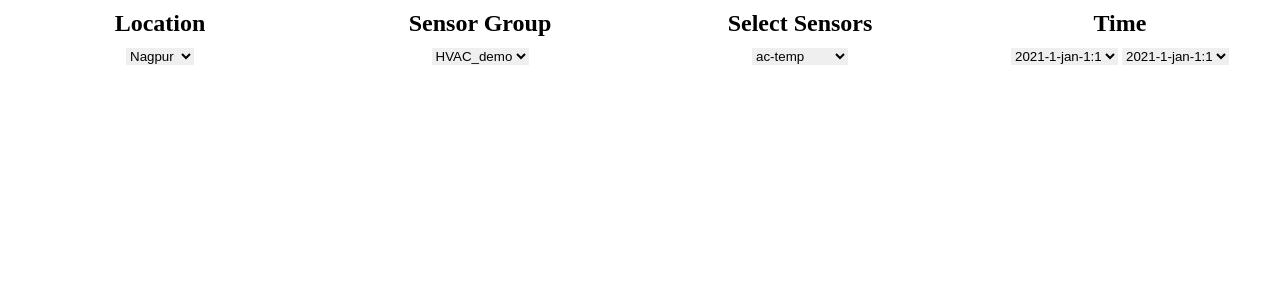
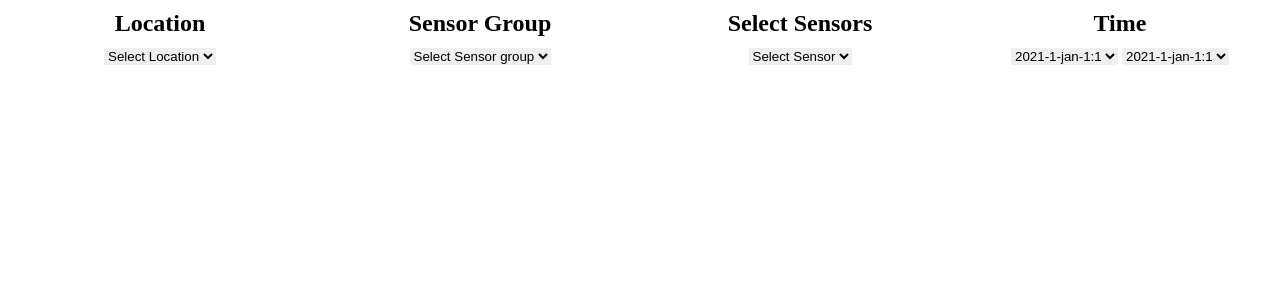
Before and after one commit to karanmotghare/Sensor-Analysis, a Django app: template sensor_analysis/templates/homepage.html in a window 1280 px wide. Shown: the part 30-330 px from the top of the page. Run offline with Django 3.2, Linux system fonts and the light colour scheme; the template is opened without the code that fills it, so the values that code supplies are empty.

Commit message:
Dynamic drop down

```diff
--- a/sensor_analysis/sensor_analysis/urls.py
+++ b/sensor_analysis/sensor_analysis/urls.py
@@ -29,5 +29,6 @@ urlpatterns = [
     path('addOrg', views.add_org, name='addOrg'),
     path('addNewOrg', views.add_new_org, name='addNewOrg'),
     path('chartJS', views.chart_js, name='chart'),
-
+    path('getSgAjax', views.getSgAjax, name='getSgAjax'),
+    path('getSensorAjax', views.getSensorAjax, name='getSensorAjax'),
 ]
--- a/sensor_analysis/static/js/javascript.js
+++ b/sensor_analysis/static/js/javascript.js
@@ -22,3 +22,62 @@ function drop() {
         droplist.style.visibility = 'hidden';
     }
 }
+
+
+// Functions to facilitate graph attributes selection on homepage
+
+function change_location(){
+    console.log("Location value changed");
+
+    // Get id of selected location
+    var x = document.getElementById('location_list');
+    var id = x.value;
+
+    $.ajax({
+        type: "POST",
+        url: 'getSgAjax',
+        data: {
+            'location_id' : id,
+            'csrfmiddlewaretoken': '{{ csrf_token }}',
+        },
+
+        success: function(sg){
+            let html_data = '<option value="" disabled selected>Select Sensor group</option>';
+            sg.forEach(function (sg) {
+                html_data += `<option value="${sg.sg_id}">${sg.sg_name}</option>`
+            });
+
+            var sengrp = document.getElementById('sngrp_list');
+            sengrp.innerHTML = html_data;
+            change_sg();
+        }
+    });
+
+}
+
+function change_sg(){
+    console.log("Sensor Group value changed");
+
+    // Get id of selected location
+    var x = document.getElementById('sngrp_list');
+    var id = x.value;
+
+    $.ajax({
+        type: "POST",
+        url: 'getSensorAjax',
+        data: {
+            'sg_id' : id,
+            'csrfmiddlewaretoken': '{{ csrf_token }}',
+        },
+
+        success: function(sensor){
+            let html_data = '<option value="" disabled selected>Select Sensor</option>';
+            sensor.forEach(function (sensor) {
+                html_data += `<option value="${sensor.sensor_id}">${sensor.sensor_name}</option>`
+            });
+
+            var sen = document.getElementById('sns_list');
+            sen.innerHTML = html_data;
+        }
+    });
+}
--- a/sensor_analysis/templates/homepage.html
+++ b/sensor_analysis/templates/homepage.html
@@ -22,18 +22,20 @@
         <div class="col">
             <h2>Location</h2>
             <div class="col_log">
-                <select name="location" id="loaction_list">
-                    <option id="loc_opt" value="ngp_loc">Nagpur</option>
-                    <option id="loc_opt" value="pn_loc">Pune</option>
-                    <option id="loc_opt" value="mbi_loc">Mumbai</option>
+                <select name="location" id="location_list" onchange="change_location();">
+                    <option value="" selected disabled>Select Location</option>
+                    {% for location in locations %}
+                    <option id="loc_opt" value="{{location.loc_id}}">{{location.loc_name}}</option>
+                    {% endfor %}
                 </select>
             </div>
         </div>
         <div class="col">
             <h2>Sensor Group</h2>
             <div class="col_log">
-                <select name="sensorgrp" id="sngrp_list">
-                    <option id="sgrp_id" value="hvac_demo">HVAC_demo</option>
+                <select name="sensorgrp" id="sngrp_list" onchange="change_sg();">
+                    <option value="" selected disabled>Select Sensor group</option>
+                    <!--<option id="sgrp_id" value="hvac_demo">HVAC_demo</option>-->
                 </select>
             </div>
         </div>
@@ -41,9 +43,11 @@
             <h2>Select Sensors</h2>
             <div class="col_log">
                 <select name="sensors" id="sns_list">
-                    <option id="sns_id" value="sns1">ac-temp</option>
+                    <option selected disabled>Select Sensor</option>
+                    <!--<option id="sns_id" value="sns1">ac-temp</option>
                     <option id="sns_id" value="sns2">ac-fanSpeed</option>
                     <option id="sns_id" value="sns3">alaram</option>
+                    -->
                 </select>
             </div>
         </div>
--- a/sensor_analysis/templates/index.html
+++ b/sensor_analysis/templates/index.html
@@ -11,6 +11,7 @@
 
     <link rel="preconnect" href="https://fonts.googleapis.com">
     <link rel="stylesheet" href="{%static 'css/index.css' %}">
+    <script src="https://code.jquery.com/jquery-3.5.1.js" integrity="sha256-QWo7LDvxbWT2tbbQ97B53yJnYU3WhH/C8ycbRAkjPDc=" crossorigin="anonymous"></script>
     <script src="{%static 'js/javascript.js'%}"></script>
 
 
```
Also changed, not shown: sensor_analysis/sensor_analysis/views.py (+36 -0 lines).
